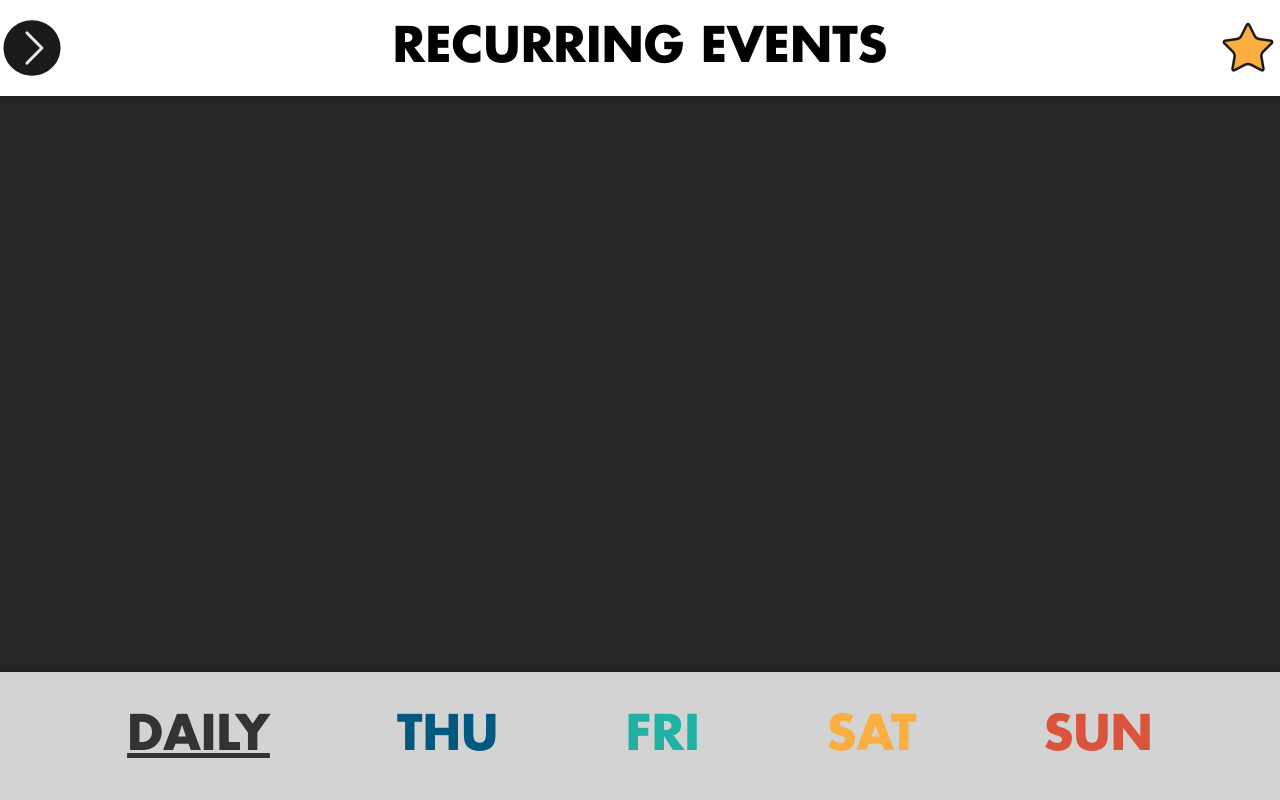
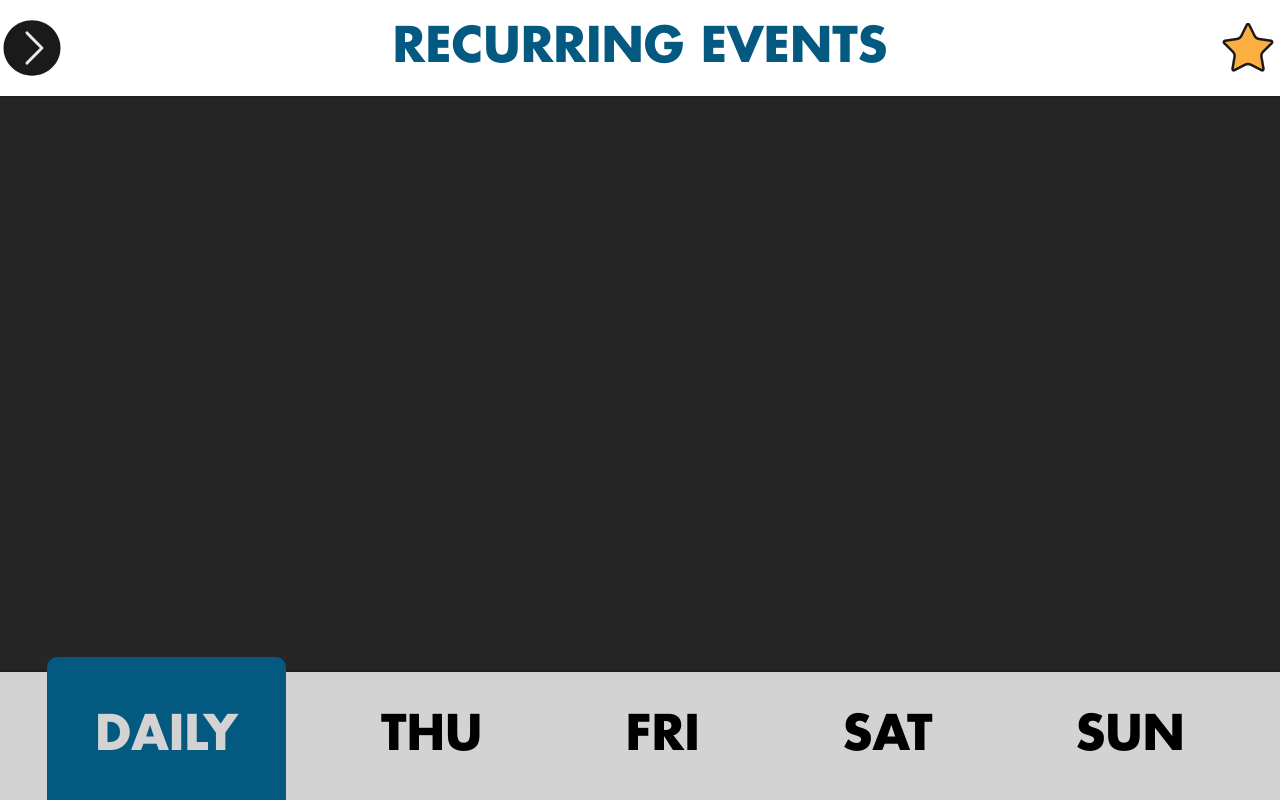
Before and after one commit to WWW-Wizards/SOAK-WWW, a React (Vite) app: page / in a window 1280 px wide. Both pictures are taken after a click on the element 1248 px from the left and 48 px from the top of the page. Built offline with nearby package versions, Linux system fonts and the light colour scheme.

Commit message:
updated footer buttons and header text color

```diff
--- a/src/components/footer/Footer.jsx
+++ b/src/components/footer/Footer.jsx
@@ -13,7 +13,7 @@ export const Footer = () => {
   return (
     <div className="footer-tab-wrapper">
       {Object.keys(TABS).map((day, index) => (
-        <Tab day={day} color={TABS[day]} key={index} />
+        <Tab day={day} key={index} />
       ))}
     </div>
   );
--- a/src/components/footer/Footer.scss
+++ b/src/components/footer/Footer.scss
@@ -19,10 +19,9 @@
 
     > button {
       margin: 0;
-      padding: 0;
+      padding: 1em;
       border: none;
       background: none;
-      color: var(--day-color);
       font: inherit;
       cursor: pointer;
       outline: none;
@@ -30,8 +29,23 @@
   }
 
   &-tab-active {
+    font-family: "Futura Bold", sans-serif;
+    font-variant-caps: small-caps;
+    font-size: 3em;
+
     background-color: #035980;
-    color: none;
-    text-decoration: underline 5px;
+    border-radius: 10px;
+    color: lightgrey;
+
+    > button {
+      margin: 0;
+      padding: 1em;
+      color: lightgrey;
+      border: none;
+      background: none;
+      font: inherit;
+      cursor: pointer;
+      outline: none;
+    }
   }
 }
--- a/src/components/footer/Tab.jsx
+++ b/src/components/footer/Tab.jsx
@@ -1,18 +1,12 @@
 import React from "react";
 import { useTabs } from "../../state/StateProvider";
 
-export const Tab = ({ day, color }) => {
+export const Tab = ({ day }) => {
   const { activeTab, handleTabClick } = useTabs();
 
   return (
-    <div className="footer-tabs">
-      <button
-        className={activeTab === day ? "footer-tab-active" : ""}
-        style={{ "--day-color": color }}
-        onClick={() => handleTabClick(day)}
-      >
-        {day}
-      </button>
+    <div className={activeTab === day ? "footer-tab-active" : "footer-tabs"}>
+      <button onClick={() => handleTabClick(day)}>{day}</button>
     </div>
   );
 };
--- a/src/components/header/Menu.scss
+++ b/src/components/header/Menu.scss
@@ -28,7 +28,7 @@
   &-accordion-heading {
     font-family: "Futura Bold", sans-serif;
     font-size: 3em;
-    color: var(--day-color);
+    color: #035980;
   }
 
   &-accordion-svg {
```
